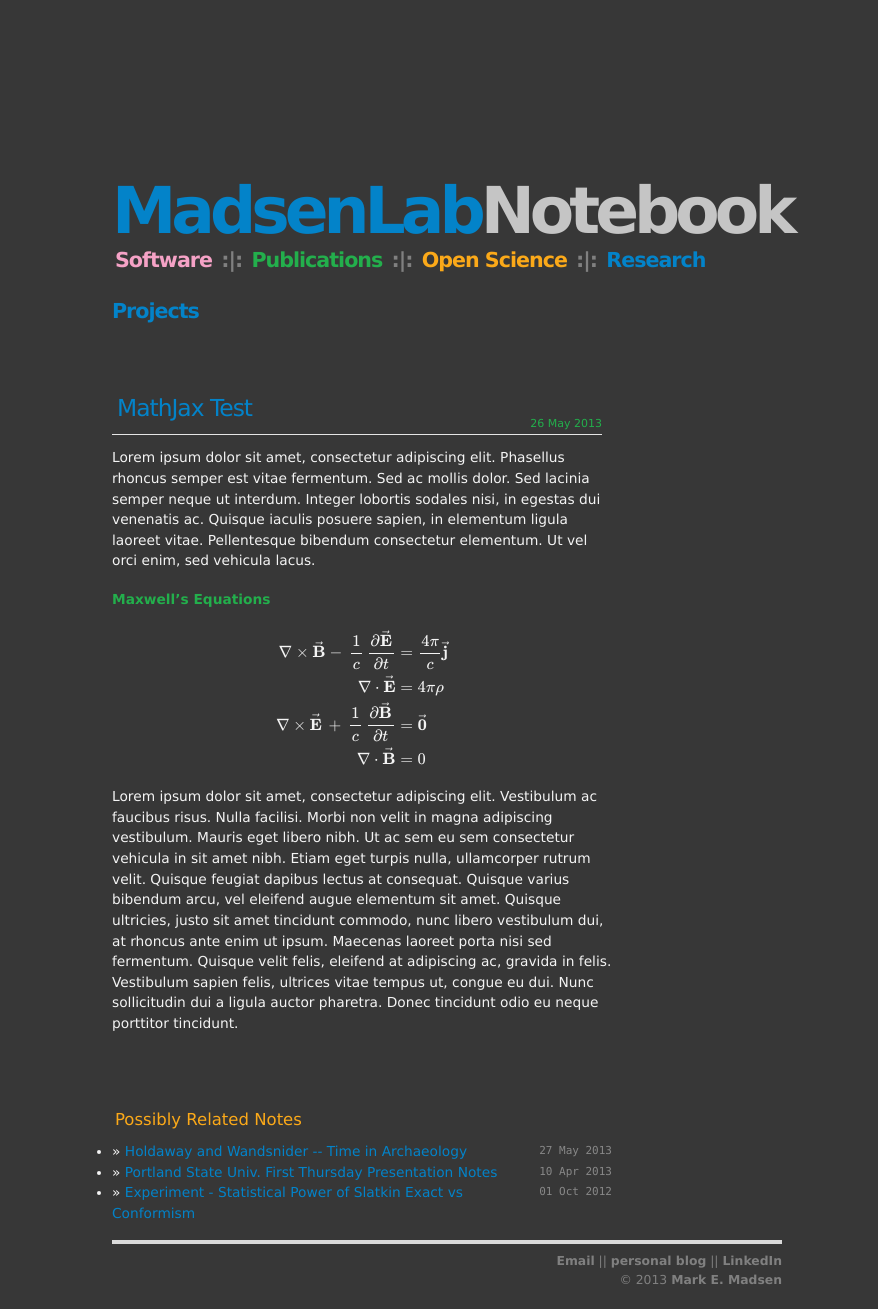
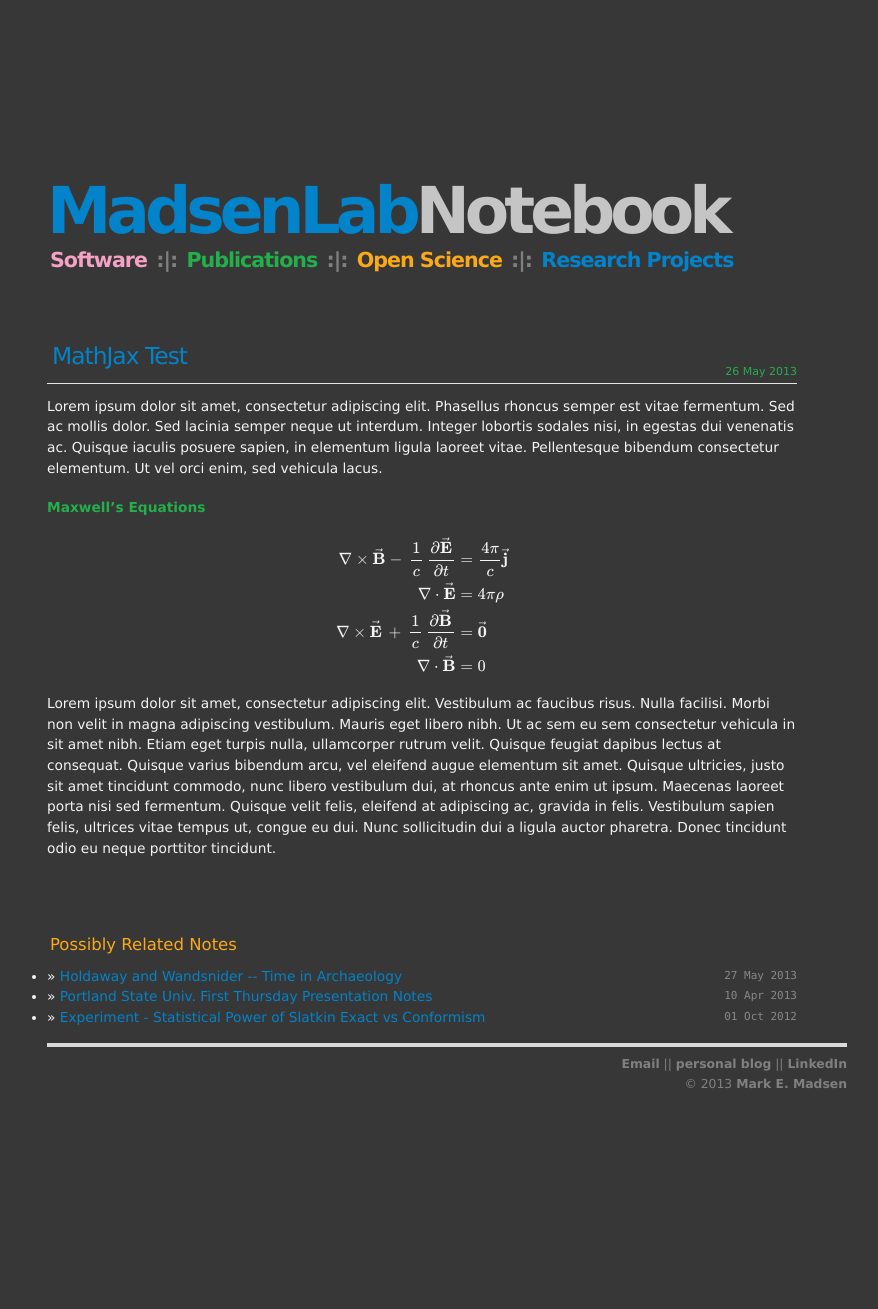
Before and after one commit to mmadsen/mmadsen.github.io, a Jekyll site: the page built from _posts/2013-05-26-mathjax-test.md, in a window 1280 px wide. Shown: the whole page, without its empty margins (193-1071 px from the left). Built offline with Jekyll 4.4.1, drawn with Linux system fonts in a browser that asks for light colours; formulas are drawn with MathJax 3; after the commit the page ends 1113 px from its top, so only the background shows below that.

Commit message:
Widened the main content div and associated elements, to prevent cramping and give a more readable text block.

```diff
--- a/css/default.css
+++ b/css/default.css
@@ -140,7 +140,7 @@ h1 a:hover { color:#fba919 ;}
 	border-bottom:1px solid #e5e5e5;
 	text-align:right;
 	font-size:0.8em;
-	width:490px;
+	width:750px;
 	color: #23af4c;
 
 }
@@ -241,7 +241,7 @@ color: #23af4c;
 color:#f4f4f4;
 margin:10px auto;
 padding:0;
-width:670px;
+width:800px;
 }
 
 #header {
@@ -277,7 +277,7 @@ line-height:1.5em;
 margin:0;
 padding:0;
 text-align:left;
-width:500px;
+width:750px;
 }
 
 #contentalt {
```
